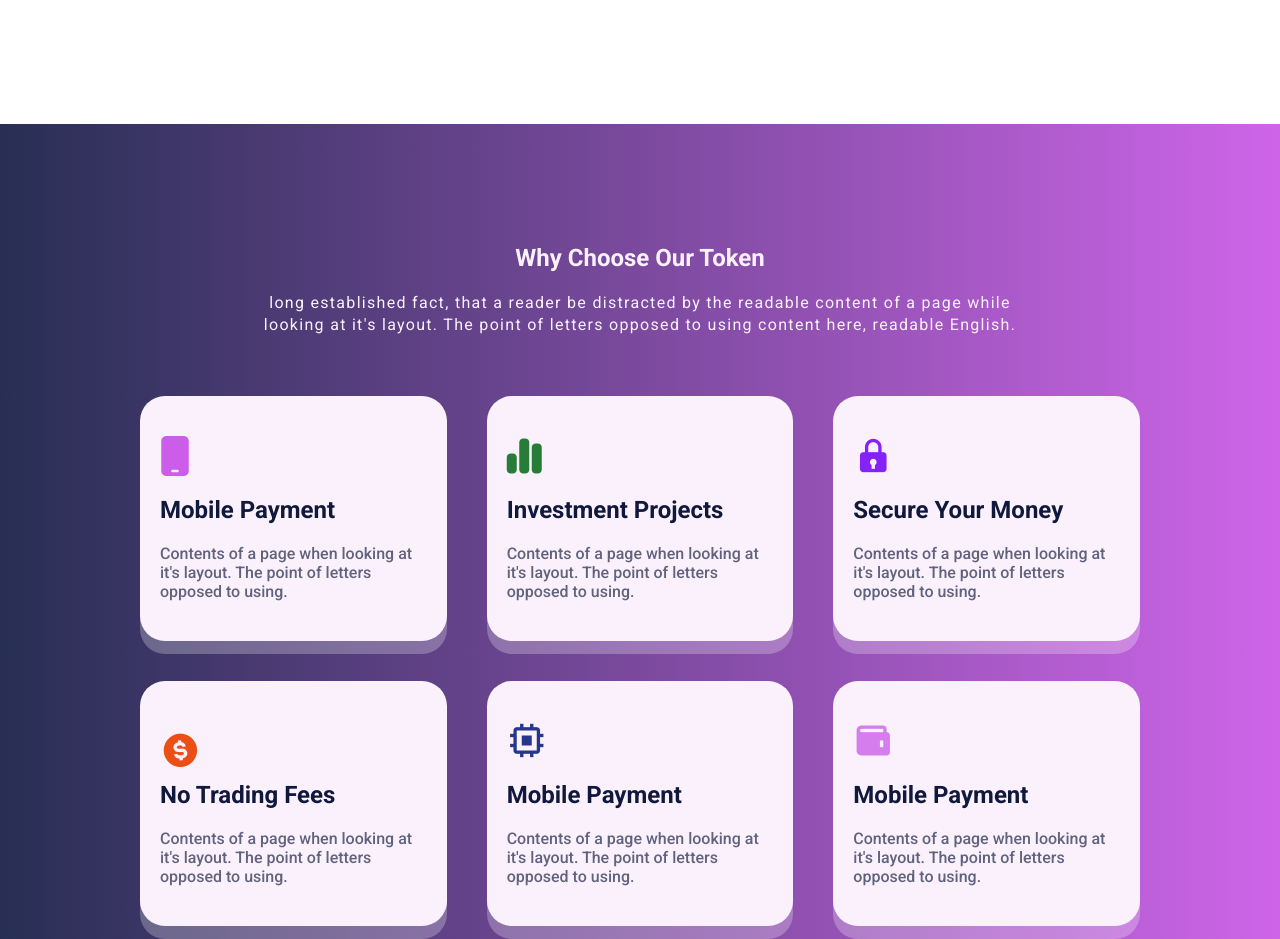
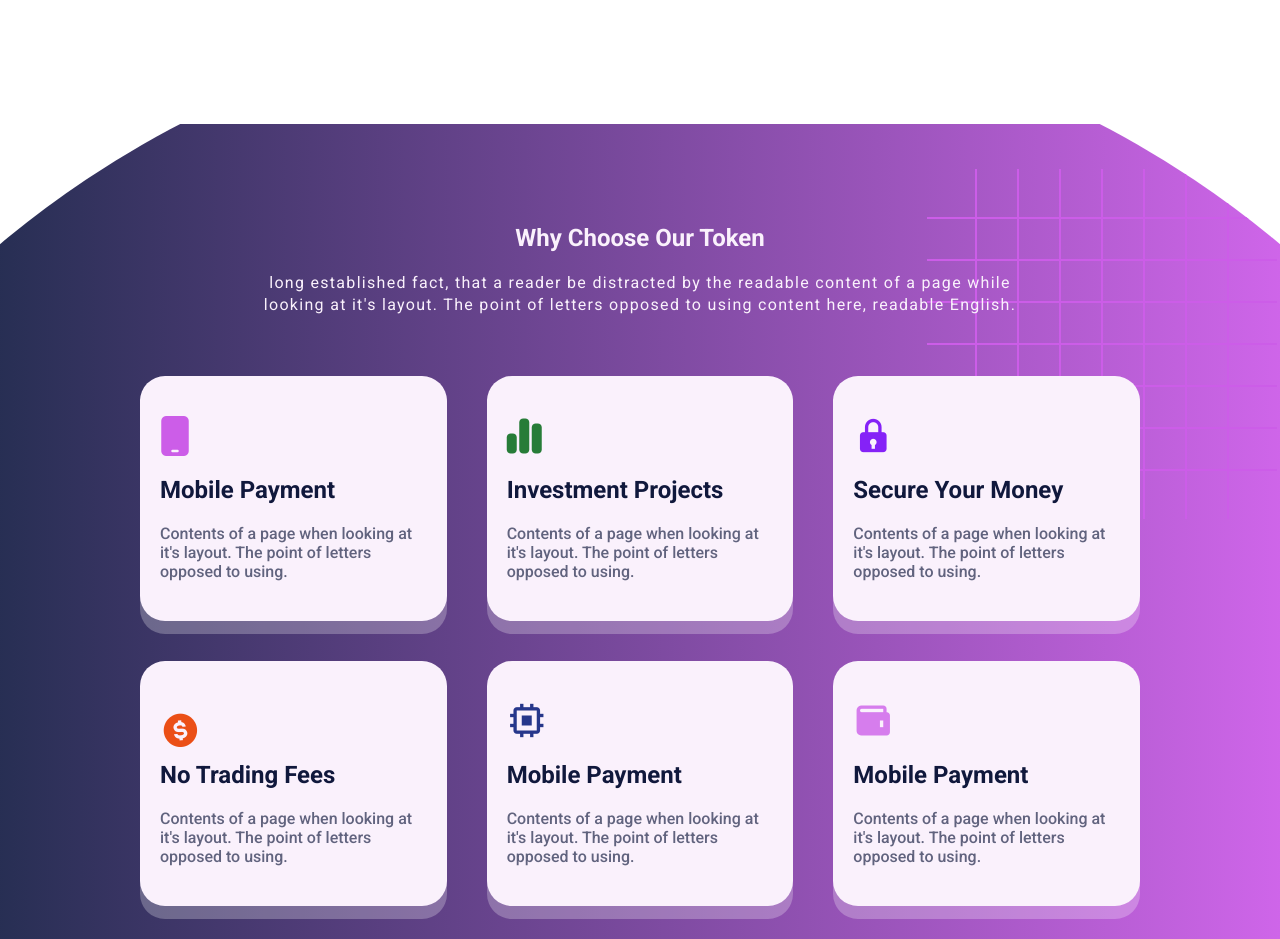
Before and after one commit to okorojames/my-first-web3-project, a plain HTML site: page index.html in a window 1280 px wide. Shown: the part 1380-2319 px from the top of the page. Drawn offline with nearby package versions, Linux system fonts and the light colour scheme.

Commit message:
customizing why choose token section, adding grid lines, and icon shapes to it

```diff
--- a/css/style.css
+++ b/css/style.css
@@ -365,10 +365,11 @@ nav{
 /*  */
 /*  */
 .why-choose-token-section{
+  position: relative;
   color: var(--light-one);
-  /* height: 40vh; */
   background: linear-gradient(to right, rgba(16, 24, 65, 0.9), rgba(204, 93, 232, 0.95));
-  padding: 12rem 14rem;
+  padding: 10rem 14rem 12rem 14rem;
+clip-path: circle(90.0% at 50% 98%);
 }
 .choose-token-first-context{
   width: 80%;
@@ -431,6 +432,12 @@ nav{
 .choose-token-col-6 .choose-token-grid-icon{
   color: var(--minor-three);
 }
+.why-choose-section-main-grid{
+  position: absolute;
+  top: 5%;
+  right: 4%;
+  z-index: -1;
+}
 /*  */
 /* KEYFRAMES */
 /*  */
--- a/index.html
+++ b/index.html
@@ -65,6 +65,7 @@
       <div class="square-icon-two"></div>
     </main>
   </header>
+  <!-- END HEADER -->
   <!-- CRYPTO PRICES BOX -->
           <div class="token-launch-box">
             <h2 class="token-launch-h2">Token Sale Ends In</h2>
@@ -176,9 +177,33 @@
               <p class="choose-token-p">Contents of a page when looking at it's layout. The point of letters opposed to using.</p>
             </div>
           </div>
+          <!--  -->
+          <!--  -->
+          <div class="why-choose-section-main-grid main-grid">
+          <!--  -->
+        <div class="main-grid-cols">
+          <div class="main-grid-col"></div>
+          <div class="main-grid-col"></div>
+          <div class="main-grid-col"></div>
+          <div class="main-grid-col"></div>
+          <div class="main-grid-col"></div>
+          <div class="main-grid-col"></div>
+          <div class="main-grid-col"></div>
+        </div>
+        <!--  -->
+        <div class="main-grid-rows">
+          <div class="main-grid-row"></div>
+          <div class="main-grid-row"></div>
+          <div class="main-grid-row"></div>
+          <div class="main-grid-row"></div>
+          <div class="main-grid-row"></div>
+          <div class="main-grid-row"></div>
+          <div class="main-grid-row"></div>
+        </div>
+        <!--  -->
+        </div>
         </section>
   <!-- END CRYPTO PRICES BOX -->
-  <!-- END HEADER -->
   <script src="js/main.js"></script>
 </body>
 </html>
```
Also changed, not shown: images/why-choose-bg.svg (added).
